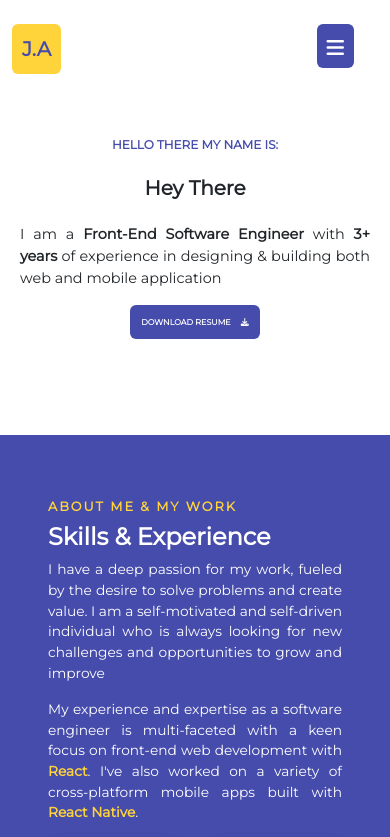
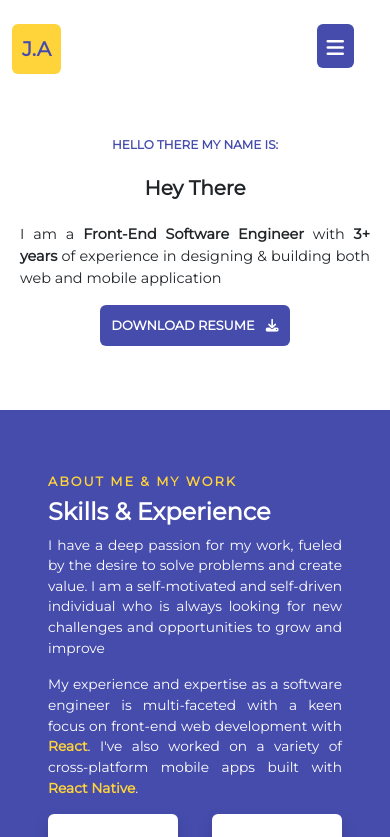
Before and after one commit to ndutagrace25/joanportforlio, a React (Create React App) app: page / in a window 390 px wide. Shown: the top 837 px of the page. Built offline with nearby package versions, Linux system fonts and the light colour scheme.

Commit message:
added about section

```diff
--- a/src/App.css
+++ b/src/App.css
@@ -102,7 +102,7 @@
     justify-content: center !important;
   }
   .btn-font {
-    font-size: 0.5rem !important;
+    font-size: 0.8rem !important;
   }
 
   .about-section {
--- a/src/components/Intro.jsx
+++ b/src/components/Intro.jsx
@@ -3,7 +3,7 @@
 
 const Intro = () => {
   return (
-    <div className="px-5 mx-5 mt-5 pb-5">
+    <div className="px-5 mx-5 mt-5 pb-3">
       <div className="d-flex justify-content-center flex-column align-items-center">
         <div className="intro-width">
           <div className="d-flex justify-content-between pt-3">
```
